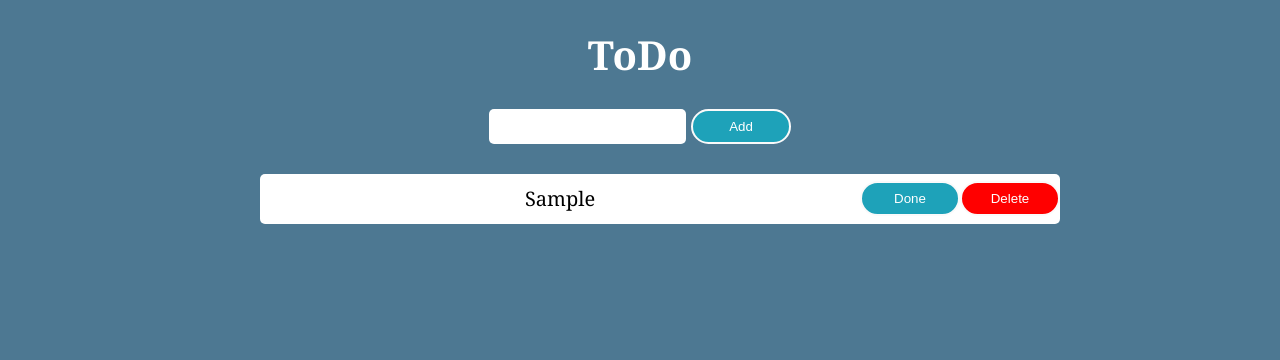
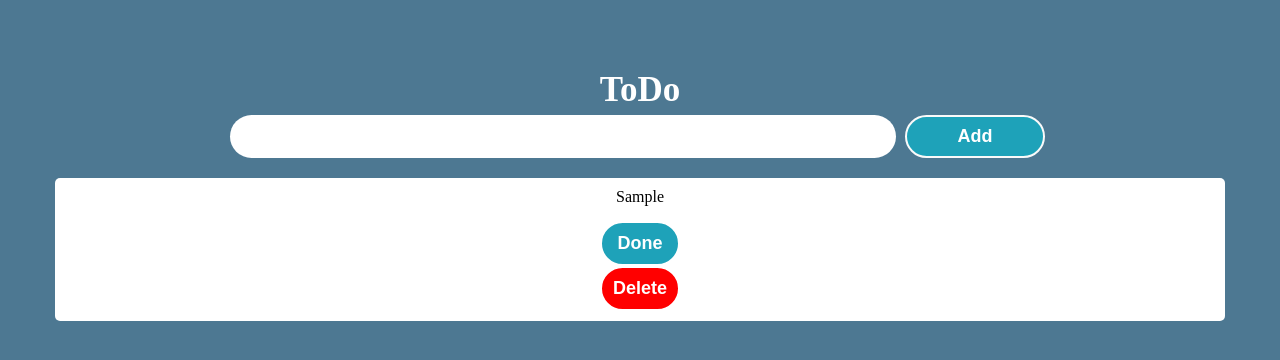
Before and after one commit to testwater/todo, a plain HTML site: page index.html in a window 1280 px wide. Both pictures are taken after typing "Sample" into the empty fields and a click on the button "Add". Drawn offline with Linux system fonts and the light colour scheme.

Commit message:
Update style.css

```diff
--- a/style.css
+++ b/style.css
@@ -1,67 +1,104 @@
-body{
-    text-align: center;
-    background: rgba(1, 63, 99, 0.699);
-    font-family: Cambria, Cochin, Georgia, Times, 'Times New Roman', serif;
-    font-size: 20px;
-    box-sizing: border-box;
+*{
     margin: 0;
     padding: 0;
 }
-
-.checked{
-    text-decoration: line-through;
-    opacity: 0.7;
+body{
+    text-align: center;
+    font-family: montserrat,sans-seriff;
+    background: rgba(1, 63, 99, 0.699);
+    box-sizing: border-box;
 }
-#todos-container{
-    display: flex;
-    justify-content: center;
-    align-items: center;
-}
-#todos{
-    min-width: 20%;
-
+section{
+    /* width: 100%; */
+width: 1200px;
+    /* background: green; */
+    margin: 0 auto;
 }
 h1{
     color: white;
+    margin-top: 70px;
+    font-size: 35px;
+    /* margin: 25px auto; */
 }
+input{
+    padding: 13px;
+    display: block;
+    border-radius: 25px;
+    border: none;
+    width: 70%;
+    margin: auto;
+    text-align: center;
+    font-size: 15px;
+}
+.todos-container{
+    width: 95%;
+    margin: auto;
+    /* background-color: red; */
+    padding: 5px;
+}
+
 button{
-    padding:8px;
-    background: rgb(30, 162, 185);
+    padding:5px;
     color: white;
-    border-radius: 20px;
-    width:100px;
-    border:2px solid #fafafa;
+    border-radius: 25px;
+    margin: 5px;
+    font-weight: bold;
 }
 button:hover{
     background: white;
     transition: 0.5s;
     color: black;
-    border:1px solid rgb(30, 162, 185);
+    border:2px solid rgb(30, 162, 185);
     cursor: pointer;
 }
-.remove:hover{
-    border: 1px solid red;
+.add{
+    background: rgb(30, 162, 185);
+    width:140px;
+    border:2px solid #fafafa;
+    font-size: 18px;
+    padding: 9px;
 }
-.checked{
-    text-decoration: line-through;
-    opacity: 0.7;
+.add:hover{
+    border:2px solid rgb(30, 162, 185);
+}
+.check,.remove{
+    width:70px;
+    border: 2px solid ;
+    padding: 5px;
+    font-size: 15px;
+    display: block;
+    margin: auto;
+}
+.check{
+    margin-top: 15px;
+    background: rgb(30, 162, 185);
 }
 .remove{
     background: red;
 }
-input{
-    padding: 10px;
-    border-radius: 5px;
-    border: none;
+.remove:hover{
+    border: 2px solid red;
+}
+.checked{
+    opacity: 0.5;
 }
 li{
     background: rgb(255, 255, 255);
-    margin: 10px;
-    height: 50px;
+    margin: 15px;
     list-style: none;
-    display: grid;
-    grid-template-columns: 6fr 1fr 1fr;
     border-radius: 5px;
-    align-items: center;
-    justify-content: center;
+    padding: 10px;
+    overflow-wrap: break-word;
 }
+@media (min-width:700px) {
+    input{
+
+        display: unset;
+        width: 50%;
+    }
+    .check,.remove{
+        width:80px;
+        padding: 10px;
+        font-size: 18px;
+    }
+}
```
